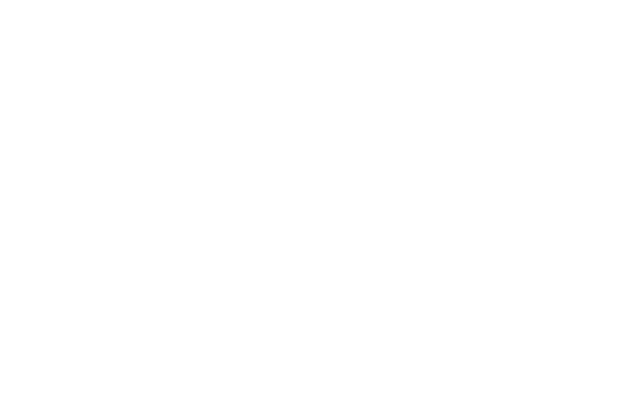
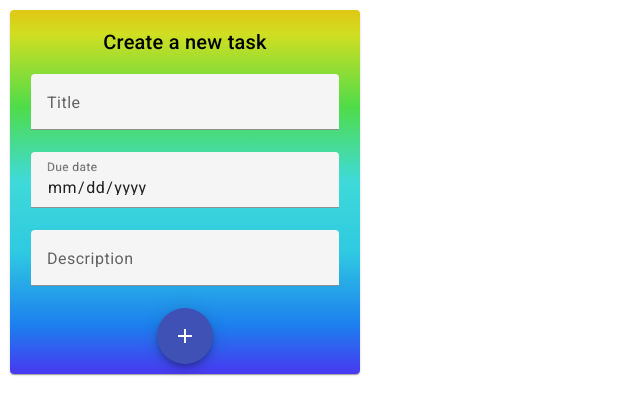
Before and after one commit to yagocdj/web-programming-one, an Angular app in the folder sistema-lista-de-tarefas/: page / in a window 1280 px wide. Shown: the top 414 px of the page, without its empty margins (0-640 px from the left). Built offline with nearby package versions, Linux system fonts and the light colour scheme.

Commit message:
add new methods and addapt template

```diff
--- a/sistema-lista-de-tarefas/angular.json
+++ b/sistema-lista-de-tarefas/angular.json
@@ -96,5 +96,8 @@
         }
       }
     }
+  },
+  "cli": {
+    "analytics": "06c56a65-bba5-4b58-b032-9d6e5858e901"
   }
 }
--- a/sistema-lista-de-tarefas/src/app/app.component.css
+++ b/sistema-lista-de-tarefas/src/app/app.component.css
@@ -51,3 +51,8 @@
   margin-left: 5px;
   margin-right: 5px;
 }
+
+.task-card-footer {
+  display: flex;
+  place-content: center
+}
--- a/sistema-lista-de-tarefas/src/app/app.component.html
+++ b/sistema-lista-de-tarefas/src/app/app.component.html
@@ -6,33 +6,38 @@
     <mat-card-content class="flex-column-wrap">
       <mat-form-field class="main-mat-form" appearance="fill">
         <mat-label>Title</mat-label>
-        <input matInput [(ngModel)]="task?.title" placeholder="Task's title">
+        <input matInput [(ngModel)]="task.title" placeholder="Task's title">
       </mat-form-field>
 
       <mat-form-field class="main-mat-form" appearance="fill">
-        <mat-label>CPF</mat-label>
-        <input matInput [(ngModel)]="usuario.cpf" placeholder="digite o cpf">
+        <mat-label>Due date</mat-label>
+        <input matInput [(ngModel)]="task.date" type="date">
       </mat-form-field>
 
       <mat-form-field class="main-mat-form" appearance="fill">
-        <mat-label>Idade</mat-label>
-        <input matInput [(ngModel)]="usuario.idade" placeholder="digite a idade">
+        <mat-label>Description</mat-label>
+        <input matInput [(ngModel)]="task.description" type="text" placeholder="Task's description">
       </mat-form-field>
     </mat-card-content>
     <mat-card-footer class="flex-column-wrap place-center">
-      <button mat-fab color="primary" (click)="inserirUsuario()">
+      <button mat-fab color="primary" (click)="insertTask()">
         <mat-icon>add</mat-icon>
       </button>
     </mat-card-footer>
   </mat-card>
 
-  <mat-card *ngFor="let usuario of usuarios" class="mat-card-simples colorful-background">
+  <mat-card *ngFor="let task of tasks" class="mat-card-simples colorful-background">
     <mat-card-header>
-      <mat-card-title><mat-icon>person</mat-icon>{{usuario.nome}}</mat-card-title>
-      <mat-card-subtitle *ngIf="usuario.cpf">CPF: {{usuario.cpf}} Idade: {{usuario.idade}}</mat-card-subtitle>
+      <mat-card-title><mat-icon>task</mat-icon>{{task.title}}</mat-card-title>
+      <mat-card-subtitle *ngIf="task.date">ID: {{task.id}} ; Due date: {{task.date | date}}</mat-card-subtitle>
     </mat-card-header>
     <mat-card-content>
-       The user {{usuario.nome}} is {{usuario.idade}} old. This is a generic user description.
+       {{task.description}}
     </mat-card-content>
+    <mat-card-footer class="task-card-footer">
+      <button mat-fab color="primary" (click)="removeTask(task)">
+        <mat-icon>delete</mat-icon>
+      </button>
+    </mat-card-footer>
   </mat-card>
 </main>
--- a/sistema-lista-de-tarefas/src/app/app.component.ts
+++ b/sistema-lista-de-tarefas/src/app/app.component.ts
@@ -8,13 +8,32 @@
 })
 export class AppComponent {
   title = 'TO DO list';
-  taskInfos: Object;
   task: Task;
   tasks: Array<Task>;
 
   constructor() {
-    this.task = new Task();
     this.tasks = new Array<Task>();
+    this.task = new Task(this.generateTaskId());
+  }
+
+  insertTask(): void {
+    this.tasks.push(this.task);
+    this.task = new Task(this.generateTaskId());
+  }
+
+  removeTask(taskToBeRemoved: Task): void {
+    const toBeRemovedTaskIndex = this.tasks.findIndex(
+      (task: Task) => task.id === taskToBeRemoved.id);
+    if (toBeRemovedTaskIndex >= 0) {
+      this.tasks.splice(toBeRemovedTaskIndex, 1);
+    }
+  }
+
+  private generateTaskId(): number {
+    if (this.tasks.length > 0) {
+      return this.tasks[this.tasks.length - 1].id + 1;
+    }
+    return 1;
   }
 
   // titulo = 'Social IFPB';
--- a/sistema-lista-de-tarefas/src/shared/model/task.ts
+++ b/sistema-lista-de-tarefas/src/shared/model/task.ts
@@ -1,12 +1,17 @@
 export class Task {
+  private _id: number;
   private _title: string;
   private _date: Date;
   private _description: string;
 
-  constructor(title: string, description: string, date: Date) {
-    this._title = title;
-    this._date = date;
-    this._description = description;
+  constructor(id: number) {
+    this._id = id;
+    this._title = '';
+    this._date = new Date();
+    this._description = '';
+  }
+  get id(): number {
+    return this._id;
   }
 
   get title(): string {
```
